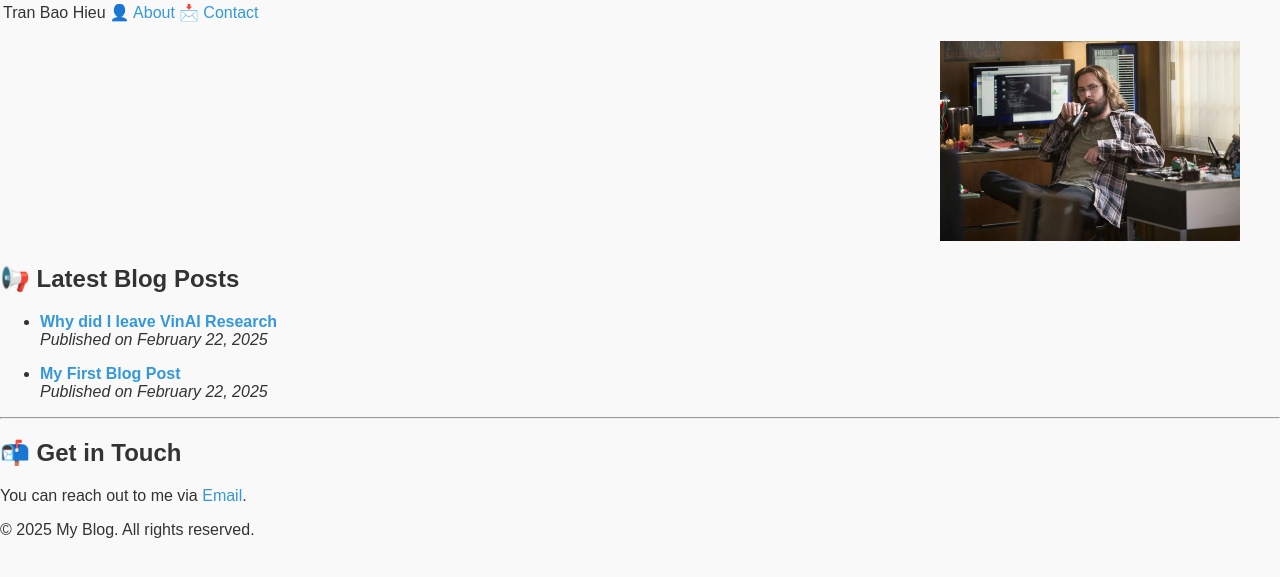
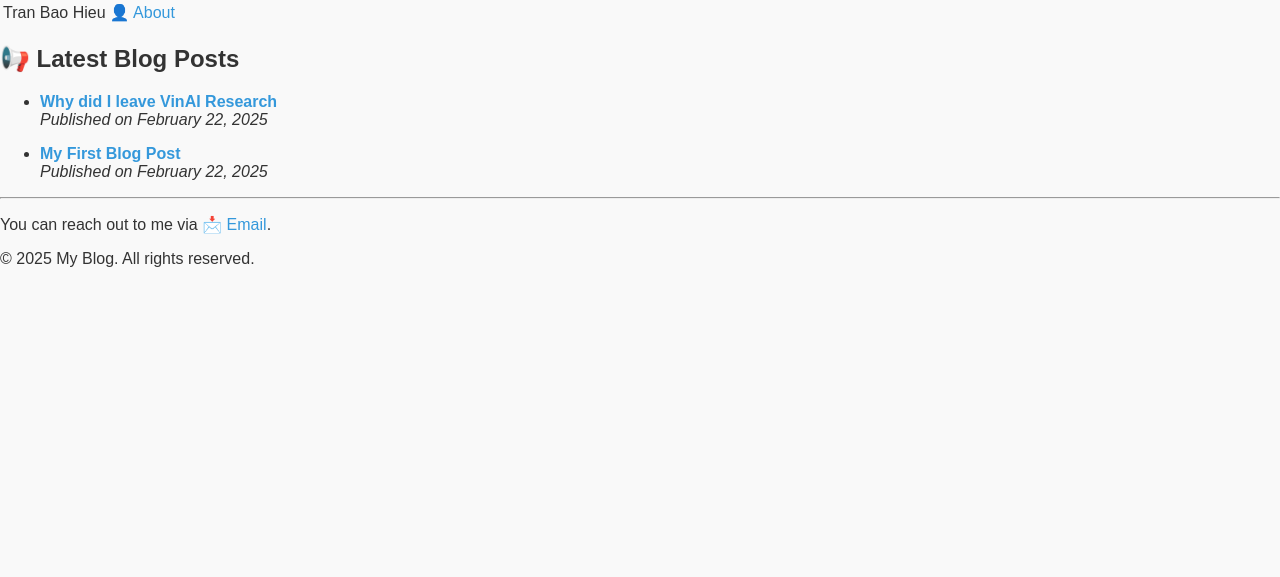
Before and after one commit to tranbaohieu/tranbaohieu.github.io, a Jekyll site: the page built from index.md, in a window 1280 px wide. Shown: the top 577 px of the page. Built offline with Jekyll 4.4.1, drawn with Linux system fonts in a browser that asks for light colours.

Commit message:
modify homepage

```diff
--- a/index.md
+++ b/index.md
@@ -3,11 +3,11 @@ layout: default
 title: Welcome to My Blog
 ---
 
-Tran Bao Hieu | [👤 About](/about) | [📩 Contact](/contact)
+Tran Bao Hieu | [👤 About](/about)
 
-<figure style="text-align: right;">
+<!-- <figure style="text-align: right;">
   <img src="/assets/images/logo.png" alt="Logo" width=300>
-</figure>
+</figure> -->
 
 ## 📢 Latest Blog Posts
 
@@ -17,6 +17,4 @@ Tran Bao Hieu | [👤 About](/about) | [📩 Contact](/contact)
 {% endfor %}
 
 ---
-
-## 📬 Get in Touch
-You can reach out to me via [Email](hieubkls98@gmail.com).
+You can reach out to me via [📩 Email](hieubkls98@gmail.com).
```
